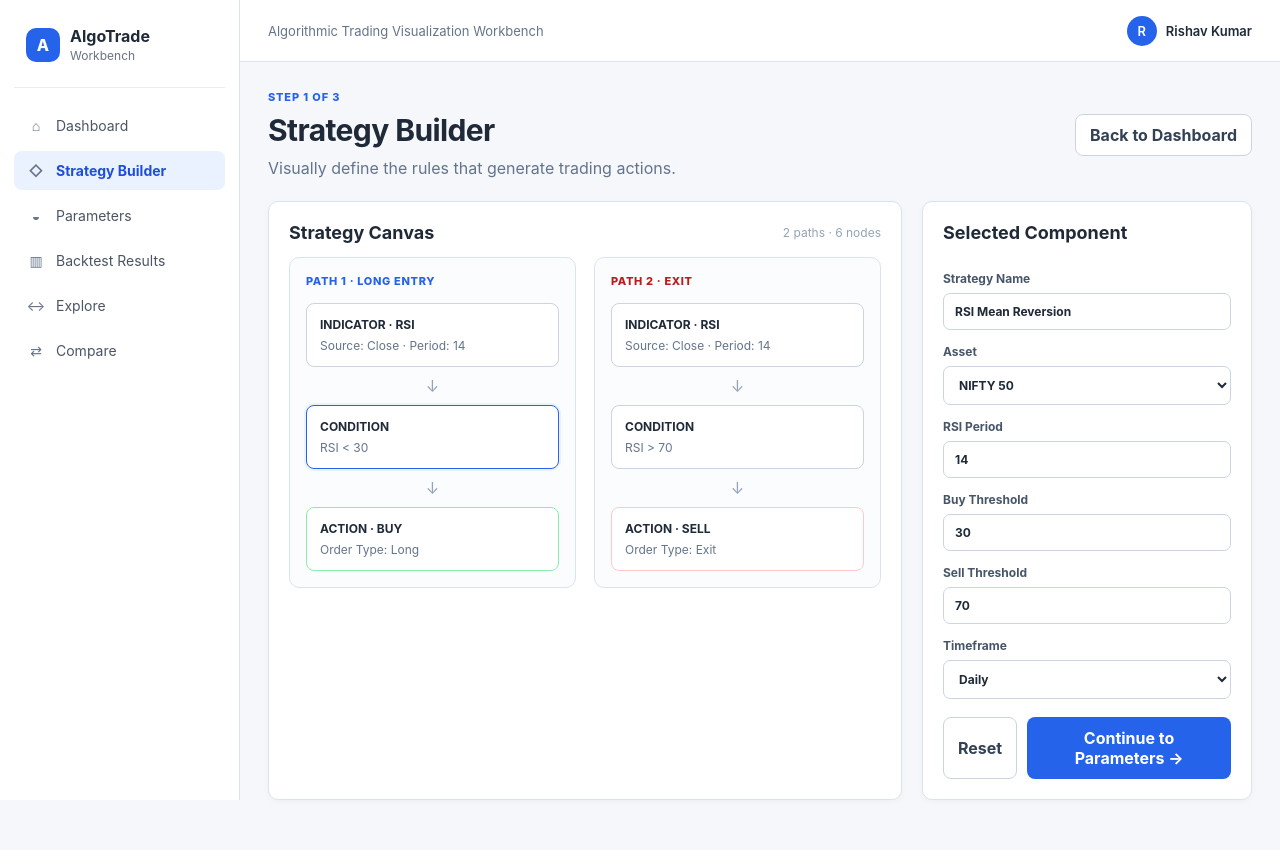
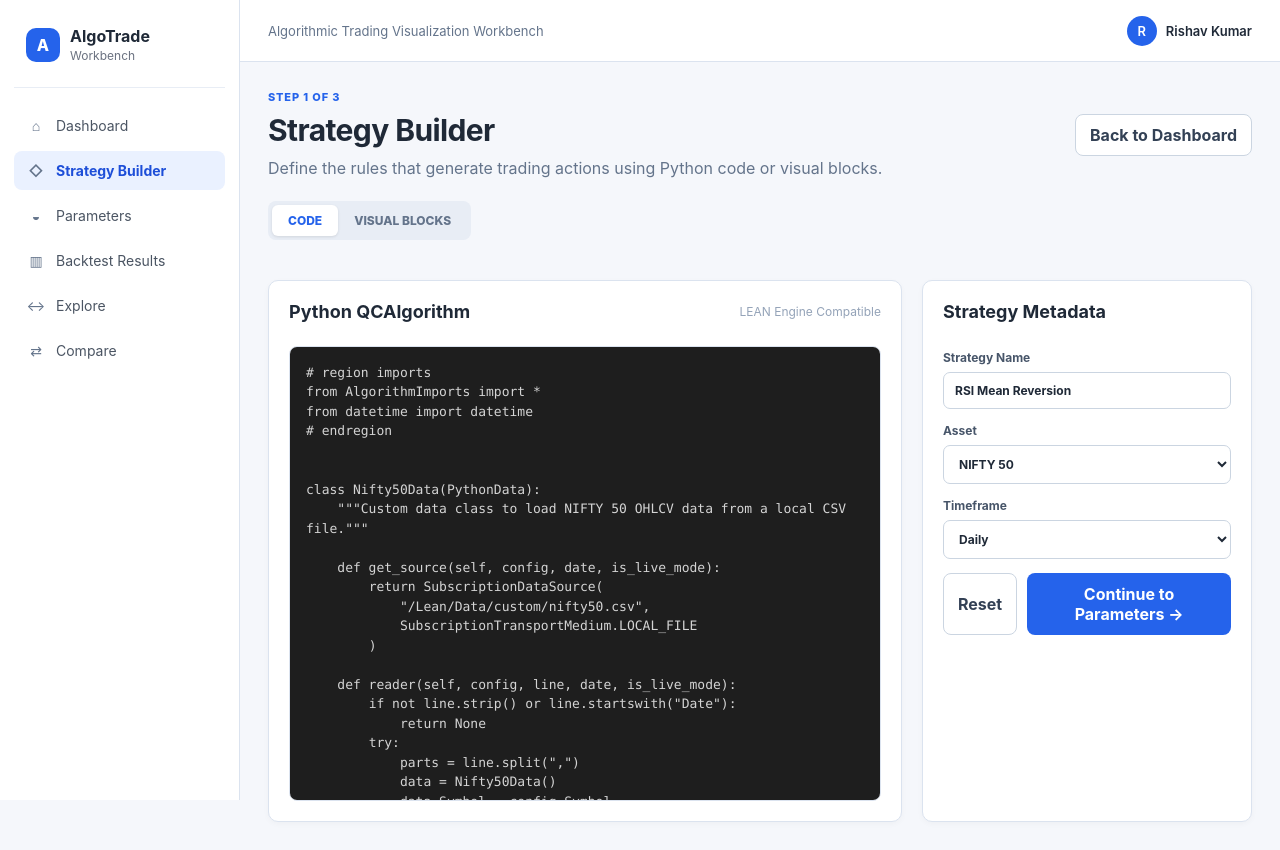
Before and after one commit to rishavrai563/Algorithmic-Trading-Workbench, a React (Vite) app in the folder frontend/: page /strategy in a window 1280 px wide. Before the commit the page ends 828 px from the top, so only its background shows below. Built offline with nearby package versions, Linux system fonts and the light colour scheme.

Commit message:
Refactor StrategyBuilder to support Code mode

```diff
--- a/frontend/src/pages/StrategyBuilder.jsx
+++ b/frontend/src/pages/StrategyBuilder.jsx
@@ -4,19 +4,59 @@ import { useApp } from '../App'
 
 export default function StrategyBuilder() {
   const navigate = useNavigate()
-  const { strategy, setStrategy } = useApp()
+  const { strategy, setStrategy, strategyCode, setStrategyCode } = useApp()
   const [draft, setDraft] = useState(strategy)
+  const [draftCode, setDraftCode] = useState(strategyCode)
+  const [mode, setMode] = useState('CODE') // 'CODE' or 'VISUAL'
 
   const update = (key, value) => setDraft((d) => ({ ...d, [key]: value }))
 
+  const handleContinue = () => {
+    setStrategy(draft)
+    setStrategyCode(draftCode)
+    navigate('/parameters')
+  }
+
   return (
     <div className="page-stack">
-      <div className="page-heading"><div><div className="eyebrow">Step 1 of 3</div><h1>Strategy Builder</h1><p>Visually define the rules that generate trading actions.</p></div><button className="button secondary" onClick={() => navigate('/')}>Back to Dashboard</button></div>
+      <div className="page-heading">
+        <div>
+          <div className="eyebrow">Step 1 of 3</div>
+          <h1>Strategy Builder</h1>
+          <p>Define the rules that generate trading actions using Python code or visual blocks.</p>
+        </div>
+        <button className="button secondary" onClick={() => navigate('/')}>Back to Dashboard</button>
+      </div>
+
+      <div className="builder-controls">
+        <div className="mode-toggle">
+          <button className={`toggle-btn ${mode === 'CODE' ? 'active' : ''}`} onClick={() => setMode('CODE')}>CODE</button>
+          <button className={`toggle-btn ${mode === 'VISUAL' ? 'active' : ''}`} onClick={() => setMode('VISUAL')}>VISUAL BLOCKS</button>
+        </div>
+      </div>
 
       <div className="builder-layout">
         <section className="panel builder-panel">
-          <div className="section-title"><h2>Strategy Canvas</h2><span className="muted">2 paths · 6 nodes</span></div>
-          <div className="path-grid">
+          {mode === 'CODE' ? (
+            <div className="code-editor-container">
+              <div className="section-title">
+                <h2>Python QCAlgorithm</h2>
+                <span className="muted">LEAN Engine Compatible</span>
+              </div>
+              <textarea
+                className="code-editor"
+                value={draftCode}
+                onChange={(e) => setDraftCode(e.target.value)}
+                spellCheck="false"
+              />
+            </div>
+          ) : (
+            <>
+              <div className="section-title">
+                <h2>Strategy Canvas</h2>
+                <span className="demo-pill">Feature Not Yet Available</span>
+              </div>
+              <div className="path-grid" style={{ opacity: 0.5, pointerEvents: 'none' }}>
                 <div className="rule-path long-path">
                   <div className="path-title">PATH 1 · LONG ENTRY</div>
                   <div className="node indicator-node"><strong>INDICATOR · RSI</strong><span>Source: Close · Period: {draft.rsiPeriod}</span></div>
@@ -34,17 +74,31 @@ export default function StrategyBuilder() {
                   <div className="node action-node sell"><strong>ACTION · SELL</strong><span>Order Type: Exit</span></div>
                 </div>
               </div>
+            </>
+          )}
         </section>
 
         <aside className="panel inspector">
-          <div className="section-title"><h2>Selected Component</h2></div>
+          <div className="section-title"><h2>Strategy Metadata</h2></div>
           <label>Strategy Name<input value={draft.name} onChange={(e) => update('name', e.target.value)} /></label>
-          <label>Asset<select value={draft.asset} onChange={(e) => update('asset', e.target.value)}><option>NIFTY 50</option><option>AAPL</option><option>BTC-USD</option></select></label>
-          <label>RSI Period<input type="number" value={draft.rsiPeriod} onChange={(e) => update('rsiPeriod', Number(e.target.value))} /></label>
-          <label>Buy Threshold<input type="number" value={draft.buyThreshold} onChange={(e) => update('buyThreshold', Number(e.target.value))} /></label>
-          <label>Sell Threshold<input type="number" value={draft.sellThreshold} onChange={(e) => update('sellThreshold', Number(e.target.value))} /></label>
-          <label>Timeframe<select value={draft.timeframe} onChange={(e) => update('timeframe', e.target.value)}><option>Daily</option><option>1 Hour</option><option>15 Min</option></select></label>
-          <div className="form-actions"><button className="button secondary" onClick={() => setDraft(strategy)}>Reset</button><button className="button primary" onClick={() => { setStrategy(draft); navigate('/parameters') }}>Continue to Parameters →</button></div>
+          <label>Asset
+            <select value={draft.asset} onChange={(e) => update('asset', e.target.value)}>
+              <option>NIFTY 50</option>
+              <option>AAPL</option>
+              <option>BTC-USD</option>
+            </select>
+          </label>
+          <label>Timeframe
+            <select value={draft.timeframe} onChange={(e) => update('timeframe', e.target.value)}>
+              <option>Daily</option>
+              <option>1 Hour</option>
+              <option>15 Min</option>
+            </select>
+          </label>
+          <div className="form-actions" style={{ marginTop: 'auto' }}>
+            <button className="button secondary" onClick={() => { setDraft(strategy); setDraftCode(strategyCode); }}>Reset</button>
+            <button className="button primary" onClick={handleContinue}>Continue to Parameters →</button>
+          </div>
         </aside>
       </div>
     </div>
```
Lines whose indentation alone changed are shown as unchanged.
